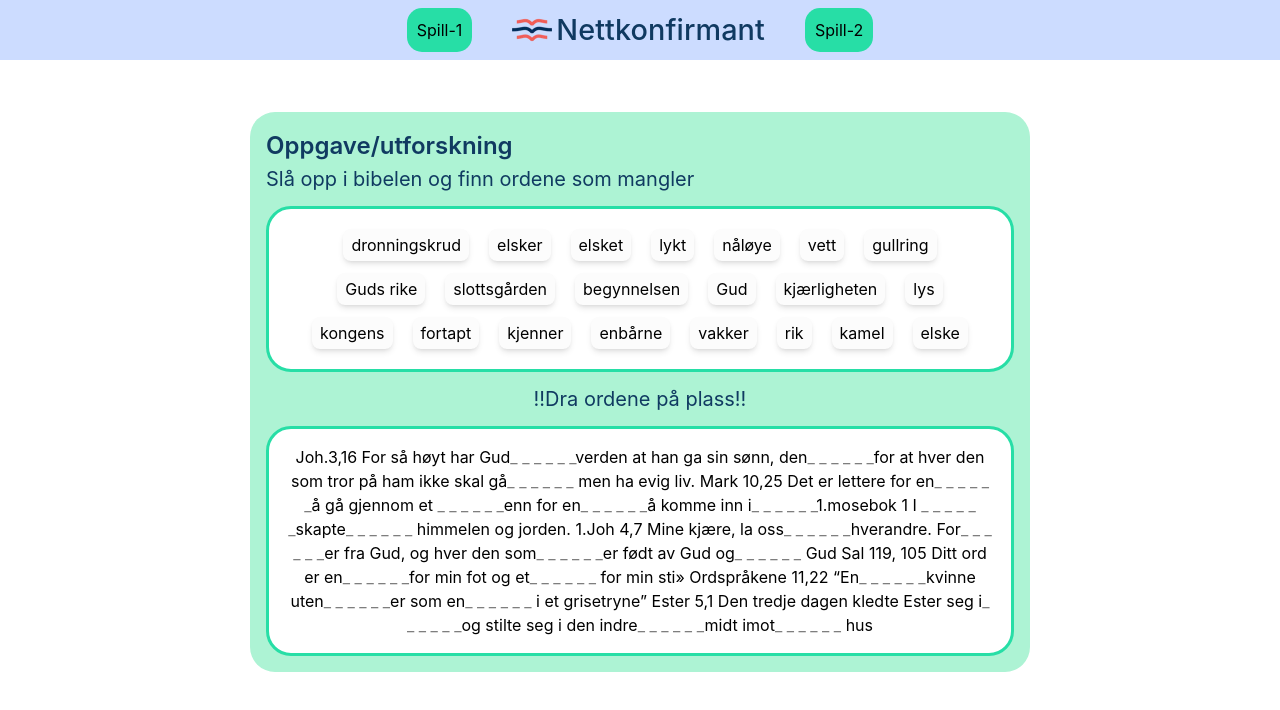
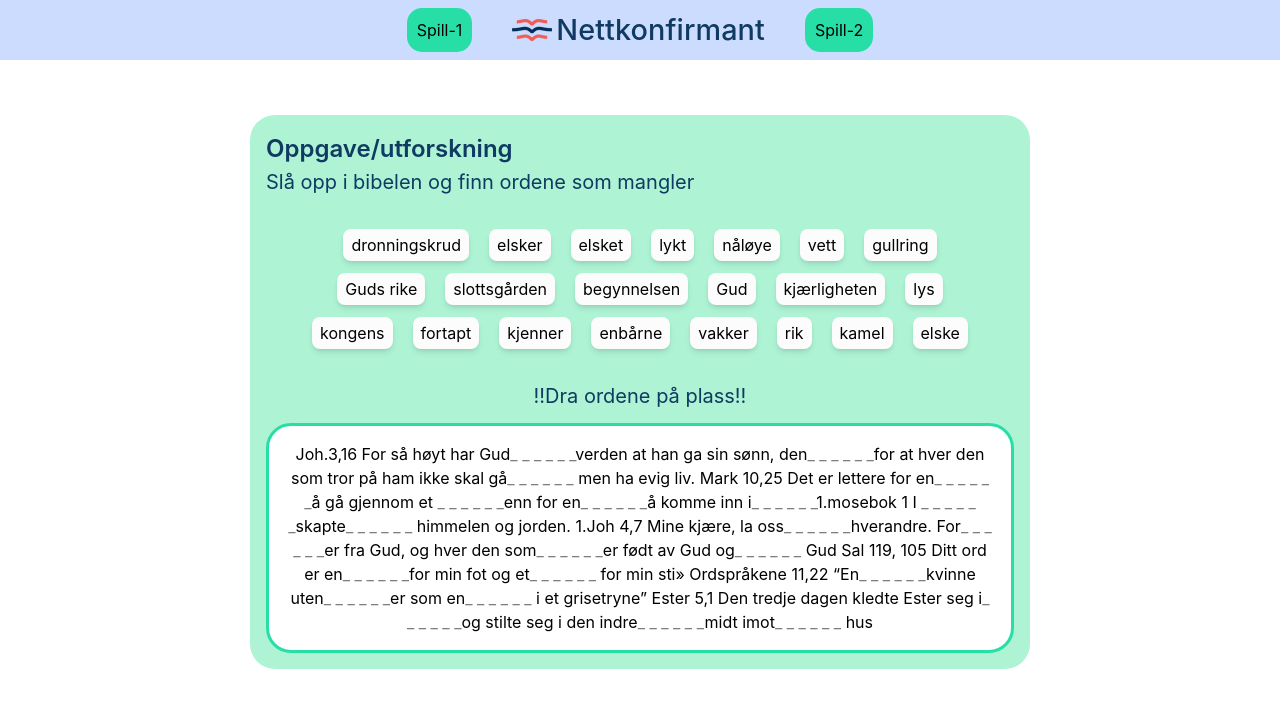
Before and after one commit to vebjornFH123/nettkonfirmant_game_project, a React (Create React App) app: page / in a window 1280 px wide. Shown: the top 710 px of the page. Built offline with nearby package versions, Linux system fonts and the light colour scheme.

Commit message:
fiex dnd-kit whit touchSensor

```diff
--- a/package.json
+++ b/package.json
@@ -4,6 +4,7 @@
   "private": true,
   "dependencies": {
     "@dnd-kit/core": "^6.1.0",
+    "@dnd-kit/sortable": "^8.0.0",
     "@testing-library/jest-dom": "^5.17.0",
     "@testing-library/react": "^13.4.0",
     "@testing-library/user-event": "^13.5.0",
--- a/src/App.css
+++ b/src/App.css
@@ -1,5 +1,6 @@
 .App {
   text-align: center;
+  overflow: hidden;
 }
 .navbar-brand {
   max-width: 252px;
--- a/src/modules/game1/droppable.jsx
+++ b/src/modules/game1/droppable.jsx
@@ -17,7 +17,7 @@ function Droppable({ dropt, wrongAnswer, ...props }) {
   };
 
   return (
-    <span ref={setNodeRef} style={style}>
+    <span ref={setNodeRef} style={style} key={props.key}>
       {props.children}
     </span>
   );
--- a/src/modules/game1/game1.jsx
+++ b/src/modules/game1/game1.jsx
@@ -1,10 +1,14 @@
 import { useState } from "react";
-import { DndContext } from "@dnd-kit/core";
+import { DndContext, MouseSensor, TouchSensor, useSensor, useSensors } from "@dnd-kit/core";
 import Draggable from "./draggable";
 import Droppable from "./droppable";
 import { missingWords, bibleText } from "./gameData";
 
 function Game1() {
+  const mouseSensor = useSensor(MouseSensor);
+  const touchSensor = useSensor(TouchSensor);
+
+  const sensors = useSensors(mouseSensor, touchSensor);
   function shuffleArray(array) {
     array.forEach((_, index) => {
       const randomIndex = Math.floor(Math.random() * (index + 1));
@@ -47,28 +51,26 @@ function Game1() {
       return { ...obj, wrongAnswer: false };
     });
     setTextObjects(updatedTextObjects);
-
-    console.log(e);
   }
 
   return (
     <div className="h-screen w-screen flex justify-center items-center">
-      <div className="flex flex-col justify-center items-start gap-3 overflow-hidden rounded-[25px] mb-4 bg-master-green w-screen sm:w-10/12 max-w-[780px] pt-4 px-4 pb-4">
+      <div className="flex flex-col justify-center items-start gap-3 rounded-[25px] mb-4 bg-master-green w-screen sm:w-10/12 max-w-[780px] pt-4 px-4 pb-4">
         <div>
           <h1 className="text-[1.5rem] font-semibold text-master-blue text-left">Oppgave/utforskning</h1>
           <span className="text-[1.25rem] text-master-blue">Slå opp i bibelen og finn ordene som mangler</span>
         </div>
-        <DndContext onDragEnd={handleDragEnd}>
-          <div className="flex flex-wrap justify-center max-w-6xl gap-y-3 gap-x-3 bg-white p-5 border-solid border-[3px]  border-[#27dea6] rounded-[25px]  h-[100%]">{draggables}</div>
+        <DndContext onDragEnd={handleDragEnd} sensors={sensors}>
+          <div className="flex flex-wrap justify-center max-w-6xl gap-y-3 gap-x-3 bg-master-green p-5  rounded-[25px] h-[100%] w-full">{draggables}</div>
           <span className="text-[1.25rem] text-master-blue w-full">!!Dra ordene på plass!!</span>
           <div className="p-4 border-solid border-[3px] border-[#27dea6] rounded-[25px] bg-white">
             {textObjects.map((obj, index) =>
               obj.droppableId === undefined ? (
-                <span> {obj.text} </span>
+                <span key={index}> {obj.text} </span>
               ) : (
-                <span>
+                <span key={index}>
                   {obj.text}
-                  <Droppable id={obj.droppableId} dropt={obj.correctAnswer} wrongAnswer={obj.wrongAnswer}>
+                  <Droppable id={obj.droppableId} dropt={obj.correctAnswer} wrongAnswer={obj.wrongAnswer} key={index}>
                     {obj.correctAnswer === true ? ` ${obj.droppableId} ` : "_ _ _ _ _ _"}
                   </Droppable>
                 </span>
--- /dev/null
+++ b/src/modules/game2/droppable.jsx
@@ -0,0 +1,21 @@
+import React from "react";
+import { useDroppable } from "@dnd-kit/core";
+
+function Droppable({ isRunning, ...props }) {
+  const { setNodeRef } = useDroppable({
+    id: props.id,
+  });
+
+  const style = {
+    pointerEvents: isRunning ? "auto" : "none",
+    opacity: isRunning ? 1 : 0.4,
+  };
+
+  return (
+    <ul ref={setNodeRef} style={style} className="m-auto sm:mt-8 mt-2 space-y-2 w-full sm:w-3/4">
+      {props.children}
+    </ul>
+  );
+}
+
+export default Droppable;
--- a/src/modules/game2/game2.jsx
+++ b/src/modules/game2/game2.jsx
@@ -1,10 +1,18 @@
 import React, { useState, useEffect, useRef } from "react";
-import { DragDropContext, Droppable, Draggable } from "react-beautiful-dnd";
+import { DndContext, MouseSensor, TouchSensor, useSensor, useSensors } from "@dnd-kit/core";
+import { arrayMove, SortableContext } from "@dnd-kit/sortable";
+import Sortable from "./sortable";
+import Droppable from "./droppable";
 import MosesImgBig from "../../assets/img/Moses-Posed.svg";
 import MosesImgSmall from "../../assets/img/Moses-Posed-Straight.svg";
 import MosesImgSad from "../../assets/img/Moses-Sad.svg";
 
 function Game2() {
+  const mouseSensor = useSensor(MouseSensor);
+  const touchSensor = useSensor(TouchSensor);
+
+  const sensors = useSensors(mouseSensor, touchSensor);
+
   const stoneRef = useRef();
 
   const correctOrder = ["Du skal ikke ha andre guder enn meg", "Du skal ikke misbruke Guds navn", "Du skal holde hviledagen hellig", "Du skal ære din far og din mor", "Du skal ikke slå i hjel", "Du skal ikke bryte ekteskapet", "Du skal ikke stjele", "Du skal ikke tale usant om din neste", "Du skal ikke begjære din nestes eiendom", "Du skal ikke begjære din nestes ektefelle, eller hans arbeidsfolk eller andre som hører til hos din neste"];
@@ -35,7 +43,6 @@ function Game2() {
         match = false;
       }
     });
-
     // Return the result
     return match;
   };
@@ -47,15 +54,19 @@ function Game2() {
   const [tryAgainView, setTryAgainView] = useState(false);
 
   const handleDragEnd = (result) => {
-    if (!result.destination) return;
+    const { active, over } = result;
 
-    const newItems = Array.from(items);
-    const [reorderedItem] = newItems.splice(result.source.index, 1);
-    newItems.splice(result.destination.index, 0, reorderedItem);
+    console.log(active, over);
 
-    setItems(newItems);
+    if (active.id !== over.id) {
+      setItems((items) => {
+        const oldIndex = items.indexOf(active.id);
+        const newIndex = items.indexOf(over.id);
 
-    const match = checkArrayMatch(newItems);
+        return arrayMove(items, oldIndex, newIndex);
+      });
+    }
+    const match = checkArrayMatch(items);
     if (match) {
       setSuccess(true);
       setIsRunning(false);
@@ -109,23 +120,22 @@ function Game2() {
 
   return (
     <div>
-      <div style={{ display: tryAgainView ? "flex" : "none" }} className=" w-screen h-screen flex flex-col items-center justify-center gap-20 ">
-        <img className="max-w-[576px]" src={MosesImgSad} />
+      <div style={{ display: tryAgainView ? "flex" : "none" }} className=" w-screen h-screen flex flex-col items-center justify-center gap-20">
+        <img className="max-w-[576px]" alt="img-moses" src={MosesImgSad} />
         <div className="z-50 top-20 bg-opacity-30  bg-blue-500 p-4 rounded-xl shadow-2xl">
           <h2 className=" text-xl font-semibold">
             Uffda <br />
           </h2>
           <h3 className="mt-2">Tiden er ute...</h3>
-          <button onClick={handleRetry} className=" mt-4 cursor-pointer bg-master-green-2 text-white font-semibold text-xl p-3 rounded-lg">
+          <button onClick={handleRetry} className=" mt-4 cursor-pointer bg-master-green-2 text-white font-semibold text-xl p-2 rounded-lg">
             Prøv på nytt
           </button>
         </div>
       </div>
-
       <div style={{ display: tryAgainView ? "none" : "flex" }} className="flex flex-col items-center h-screen w-screen">
-        <div className=" z-20 fixed bottom-0 sm:bottom-10 left-1/2 -translate-x-1/2 bg-master-lightblue flex items-center justify-center gap-6 mt-4 m-auto w-max rounded-t-lg sm:rounded-lg p-5 shadow-2xl">
+        <div className=" z-20 fixed bottom-0 sm:bottom-6 left-1/2 -translate-x-1/2 bg-master-lightblue flex items-center justify-center gap-6 mt-4 m-auto w-max rounded-t-lg sm:rounded-lg p-5 shadow-2xl">
           <div className="flex gap-2 ">
-            <button onClick={handleStart} style={{ pointerEvents: isRunning ? "none" : "auto", opacity: isRunning ? 0.4 : 1 }} className=" cursor-pointer bg-master-green-2 text-white font-semibold text-xl p-3 rounded-lg">
+            <button onClick={handleStart} style={{ pointerEvents: isRunning ? "none" : "auto", opacity: isRunning ? 0.4 : 1 }} className=" cursor-pointer bg-master-green-2 text-white font-semibold text-xl p-2 rounded-lg">
               Start
             </button>
           </div>
@@ -141,35 +151,23 @@ function Game2() {
           </button>
         </div>
         <div className="w-full sm:w-10/12 max-w-[576px] max-h-[40vh] relative ">
-          <img className=" block sm:hidden -z-10 absolute w-full mt-20" src={MosesImgSmall} />
-          <img className=" hidden sm:block -z-10 absolute w-full max-w-[800px] left-1/2 -translate-x-[5%]" src={MosesImgBig} />
+          <img className=" block sm:hidden -z-10 absolute w-full mt-20" alt="img-moses" src={MosesImgSmall} />
+          <img className=" hidden sm:block -z-10 absolute w-full max-w-[800px] left-1/2 -translate-x-[5%]" alt="img-moses" src={MosesImgBig} />
 
           <div ref={stoneRef} className=" transition-transform duration-1000 mt-64 sm:mt-32 mb-32 sm:mb-24 m-auto w-[95%] flex flex-col justify-center items-start rounded-t-full  bg-neutral-300 pt-10 sm:pt-20 px-4 pb-6 z-10">
             <h1 className="text-[1.5rem] font-semibold  text-center w-full">De 10 Bud</h1>
             <span className=" text-[1rem] sm:text-[1.25rem] text-center w-[80%] m-auto sm:w-full mt-4">Flytt budene i riktig rekkefølge, før tiden er ute</span>
-            <DragDropContext onDragEnd={handleDragEnd}>
-              <Droppable droppableId="list">
-                {(provided) => (
-                  <ul style={{ pointerEvents: isRunning ? "auto" : "none", opacity: isRunning ? 1 : 0.4 }} className=" m-auto sm:mt-8 mt-2 space-y-2 w-full sm:w-3/4 " {...provided.droppableProps} ref={provided.innerRef}>
-                    {items.map((item, index) => (
-                      <Draggable key={index} draggableId={`item-${index}`} index={index}>
-                        {(provided) => (
-                          <li className="flex items-center justify-between gap-4 px-4 py-2 font-semibold text-center sm:text-base text-sm text-opacity-75 bg-black bg-opacity-10 rounded-md cursor-move hover:bg-opacity-20 active:bg-opacity-50" {...provided.draggableProps} {...provided.dragHandleProps} ref={provided.innerRef} id={`Item-${index}`}>
-                            {item}
-                            <div className="space-y-1 opacity-50">
-                              <div className=" w-4 h-1 bg-black rounded"></div>
-                              <div className=" w-4 h-1 bg-black rounded"></div>
-                              <div className=" w-4 h-1 bg-black rounded"></div>
-                            </div>
-                          </li>
-                        )}
-                      </Draggable>
-                    ))}
-                    {provided.placeholder}
-                  </ul>
-                )}
+            <DndContext onDragEnd={handleDragEnd} sensors={sensors}>
+              <Droppable isRunning={isRunning} id={"list"}>
+                <SortableContext items={items}>
+                  {items.map((item, index) => (
+                    <Sortable id={item} key={item}>
+                      {item}
+                    </Sortable>
+                  ))}
+                </SortableContext>
               </Droppable>
-            </DragDropContext>
+            </DndContext>
           </div>
         </div>
       </div>
--- /dev/null
+++ b/src/modules/game2/sortable.jsx
@@ -0,0 +1,26 @@
+import React from "react";
+import { useSortable } from "@dnd-kit/sortable";
+import { CSS } from "@dnd-kit/utilities";
+
+function Sortable(props) {
+  const { attributes, listeners, setNodeRef, transform, transition } = useSortable({
+    id: props.id,
+  });
+  const style = {
+    transform: CSS.Translate.toString(transform),
+    transition,
+    touchAction: "none",
+  };
+  return (
+    <li className="flex items-center justify-between gap-4 px-4 py-2 font-semibold text-center sm:text-base text-sm text-opacity-75 bg-black bg-opacity-10 rounded-md cursor-move hover:bg-opacity-20 active:bg-opacity-50" style={style} ref={setNodeRef} {...listeners} {...attributes}>
+      {props.children}
+      <div className="space-y-1 opacity-50">
+        <div className=" w-4 h-1 bg-black rounded"></div>
+        <div className=" w-4 h-1 bg-black rounded"></div>
+        <div className=" w-4 h-1 bg-black rounded"></div>
+      </div>
+    </li>
+  );
+}
+
+export default Sortable;
```
Also changed, not shown: 1 other file (tests, documents, lock files or other folders). Lines whose indentation alone changed are shown as unchanged.
